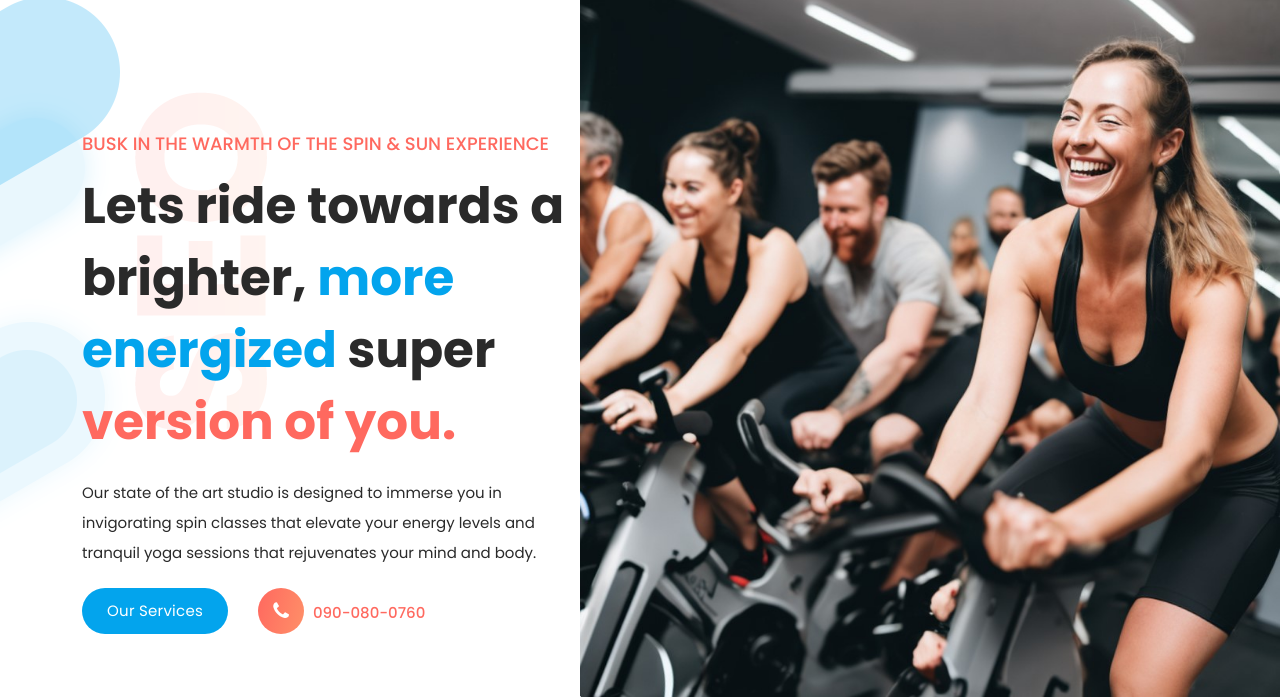
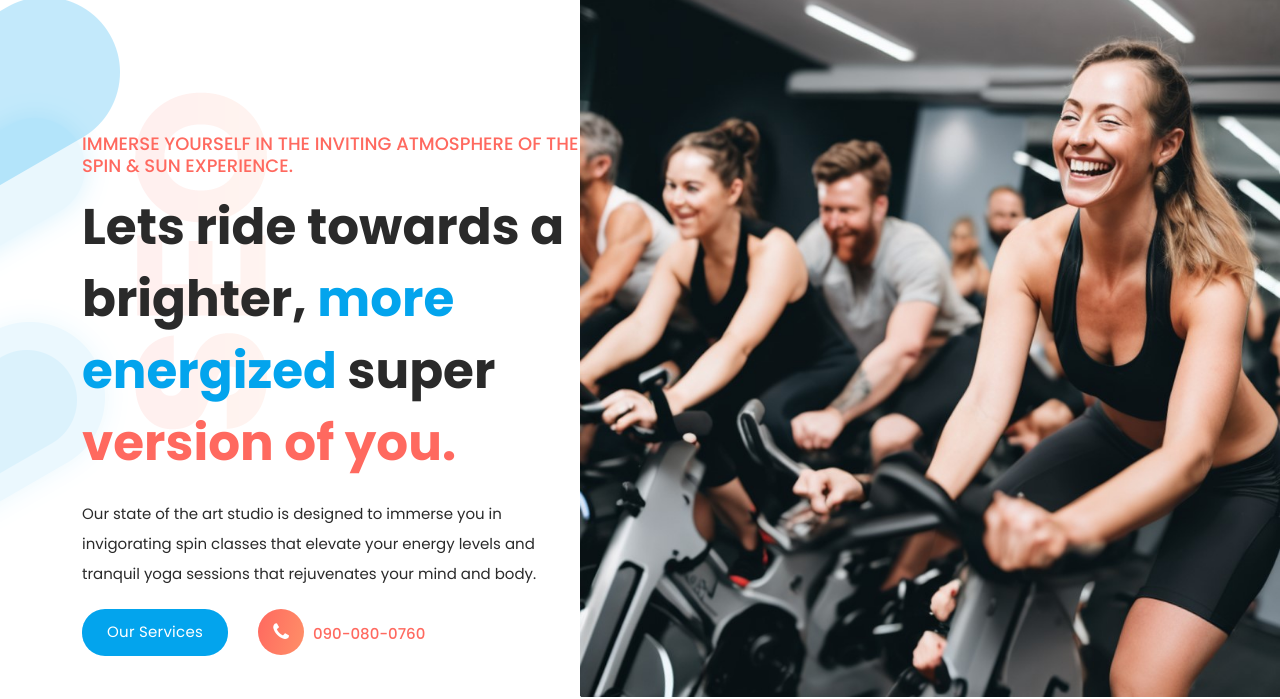
Before and after one commit to Moryzulu/MySpin-Sun, a plain HTML site: page index.html in a window 1280 px wide. Shown: the part 103-802 px from the top of the page. Drawn offline with Linux system fonts and the light colour scheme.

Commit message:
adjusted header file to make it sound more formal

```diff
--- a/index.html
+++ b/index.html
@@ -94,7 +94,7 @@
                   </div>
                 </div>
                 <div class="item header-text">
-                  <h6>Busk in the  warmth of the Spin & Sun experience</h6>
+                  <h6>Immerse yourself in the inviting atmosphere of the Spin & Sun experience.</h6>
                   <h2>Lets ride towards a brighter,  <em> more energized</em> super <span>version of you.</span></h2>
                   <p>Our state of the art studio is designed to immerse you in invigorating spin classes that elevate your energy levels and tranquil yoga sessions that rejuvenates your mind and body.</p>
                   <div class="down-buttons">
```
